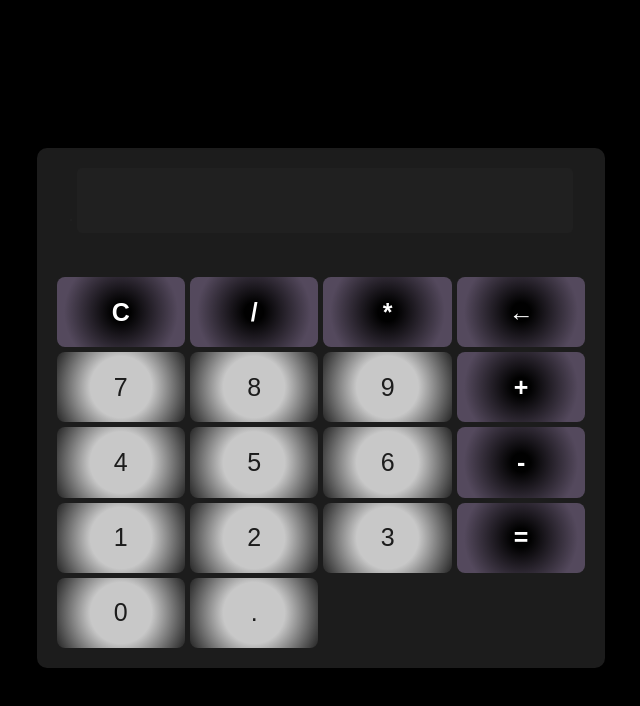
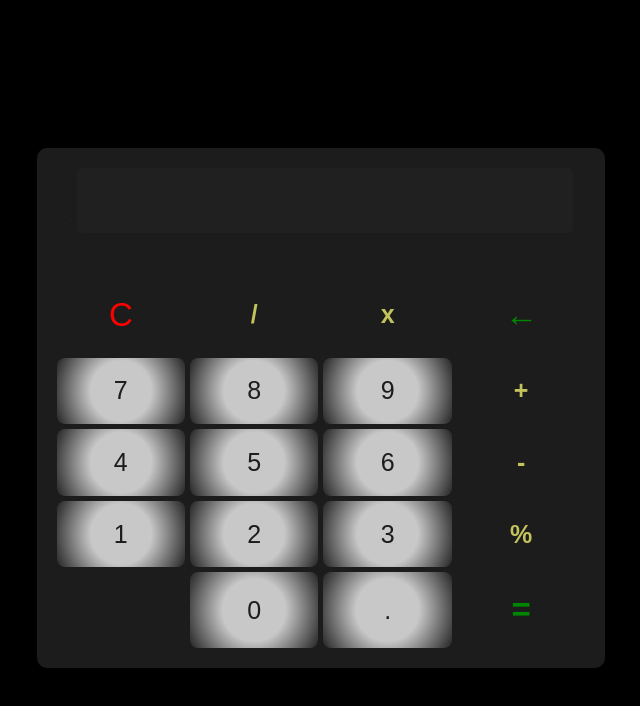
Before and after one commit to aime-rolandi/calculadora_a1, a plain HTML site: page index.html in a window 1280 px wide. Shown: the whole page, without its empty margins (319-959 px from the left). Drawn offline with Linux system fonts and the light colour scheme.

Commit message:
botones calculadora

```diff
--- a/index.html
+++ b/index.html
@@ -12,12 +12,13 @@
         <div class="caja-result">
             <label for="resultado" id="label-resultado">.</label>
             <input type="text" id="resultado" readonly>
+
         </div>
         <div class="teclas">
-            <button class="operadores" onclick="borrar()">C</button>
+            <button class="borrarT" onclick="borrar()">C</button>
             <button class="operadores" onclick="agregarOperador('/')">/</button>
-            <button class="operadores" onclick="agregarOperador('*')">*</button>
-            <button class="operadores" onclick="borrarUltimoCaracter()">←</button>
+            <button class="operadores" onclick="agregarOperador('*')">x</button>
+            <button class="borrarU" class="borrarUlt" onclick="borrarUltimoCaracter()">←</button>
             <button onclick="agregarNumero('7')">7</button>
             <button onclick="agregarNumero('8')">8</button>
             <button onclick="agregarNumero('9')">9</button>
@@ -29,9 +30,11 @@
             <button onclick="agregarNumero('1')">1</button>
             <button onclick="agregarNumero('2')">2</button>
             <button onclick="agregarNumero('3')">3</button>
-            <button class="operadores" onclick="calcularResultado()">=</button>
+            <button class="operadores" onclick="agregarOperador('%')">%</button>
+            <button class="relleno" ></button>
             <button onclick="agregarNumero('0')">0</button>
             <button onclick="agregarDecimal('.')">.</button>
+            <button class="resultado" onclick="calcularResultado()">=</button>
         </div>
     </div>
     <script src="script.js"></script>
--- a/script.js
+++ b/script.js
@@ -19,7 +19,13 @@ function agregarDecimal(float) {
 
 function calcularResultado() {
     try {
-        resultado.value = eval(resultado.value);
+        // resultado.value = eval(resultado.value);
+        let expression = resultado.value;
+
+        // Reemplaza los símbolos de porcentaje (%) con una multiplicación por 0.01
+        expression = expression.replace(/%/g, '*0.01');
+
+        resultado.value = eval(expression);
     } catch(error) {
         resultado.value = 'Error';
     }
@@ -37,7 +43,7 @@ function borrar() {
 document.addEventListener('keydown', function(event){
     const tecla = event.key;
     const numerosPermitidos = ['0','1','2','3','4','5','6','7','8','9'];
-    const operadoresPermitidos = ['+','-','*','/'];
+    const operadoresPermitidos = ['+','-','*','/','%'];
     const resultadoPermitido = ['=', 'Enter'];
     const borrarCaracter = ['Backspace'];
     const borrarTodo = ['c','Delete'];
--- a/styles.css
+++ b/styles.css
@@ -62,10 +62,30 @@ button {
     border-radius: 8px;
 }
 .operadores{
-    color: #fff;
+    color: rgb(195, 195, 93);
     font-weight: bolder;
-    background: rgb(1,1,1);
-    background: radial-gradient(circle, rgba(1,1,1,1) 13%, rgba(84,73,93,1) 78%);
+    background: none;
+}
+.borrarT{
+    color: red;
+    font-size: 33px;
+    background: none;
+}
+.borrarU{
+    color: rgb(0, 135, 0);
+    font-weight:bolder;
+    font-size: 33px;
+    background: none;
+}
+.resultado{
+    color: rgb(0, 135, 0);
+    font-weight: bolder;
+    font-size: 33px;
+    background: none;
+
+}
+.relleno{
+    background: none;
 }
 
 @media(max-width: 768px) {
```
